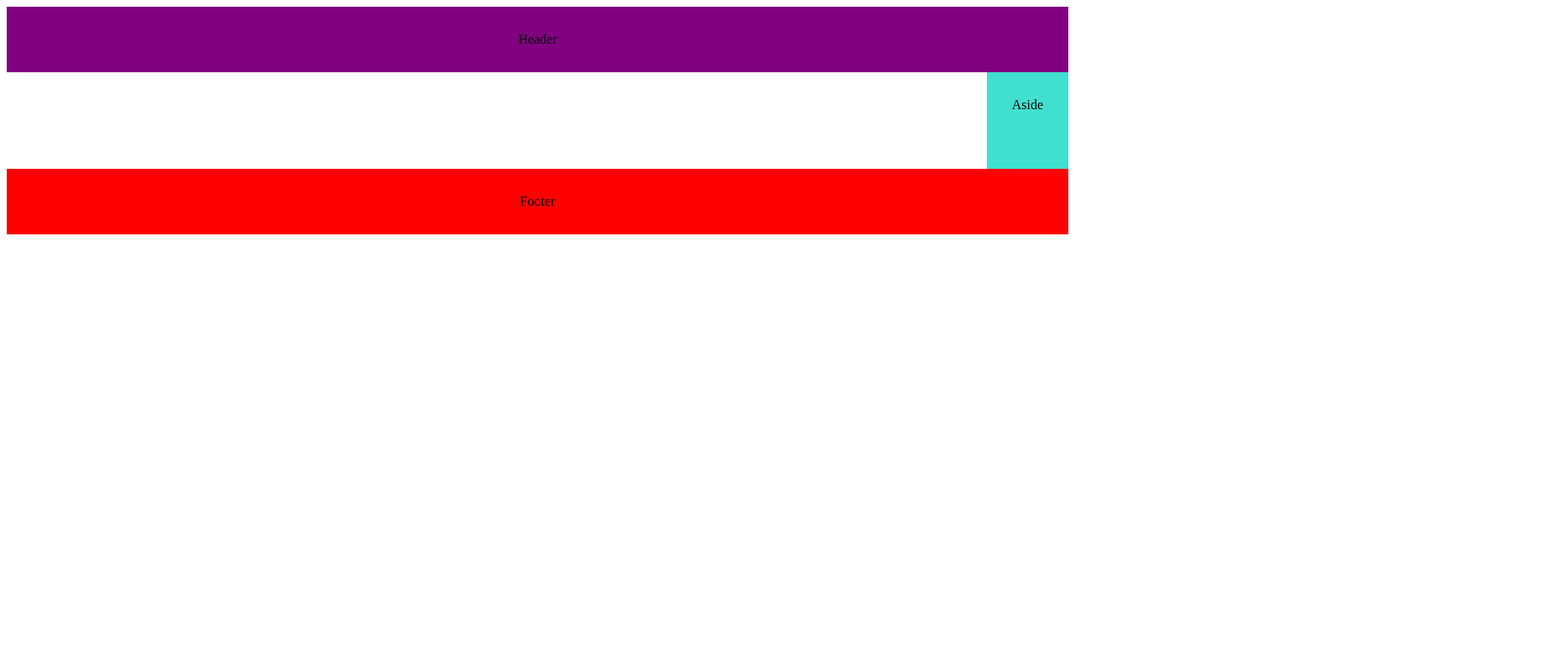
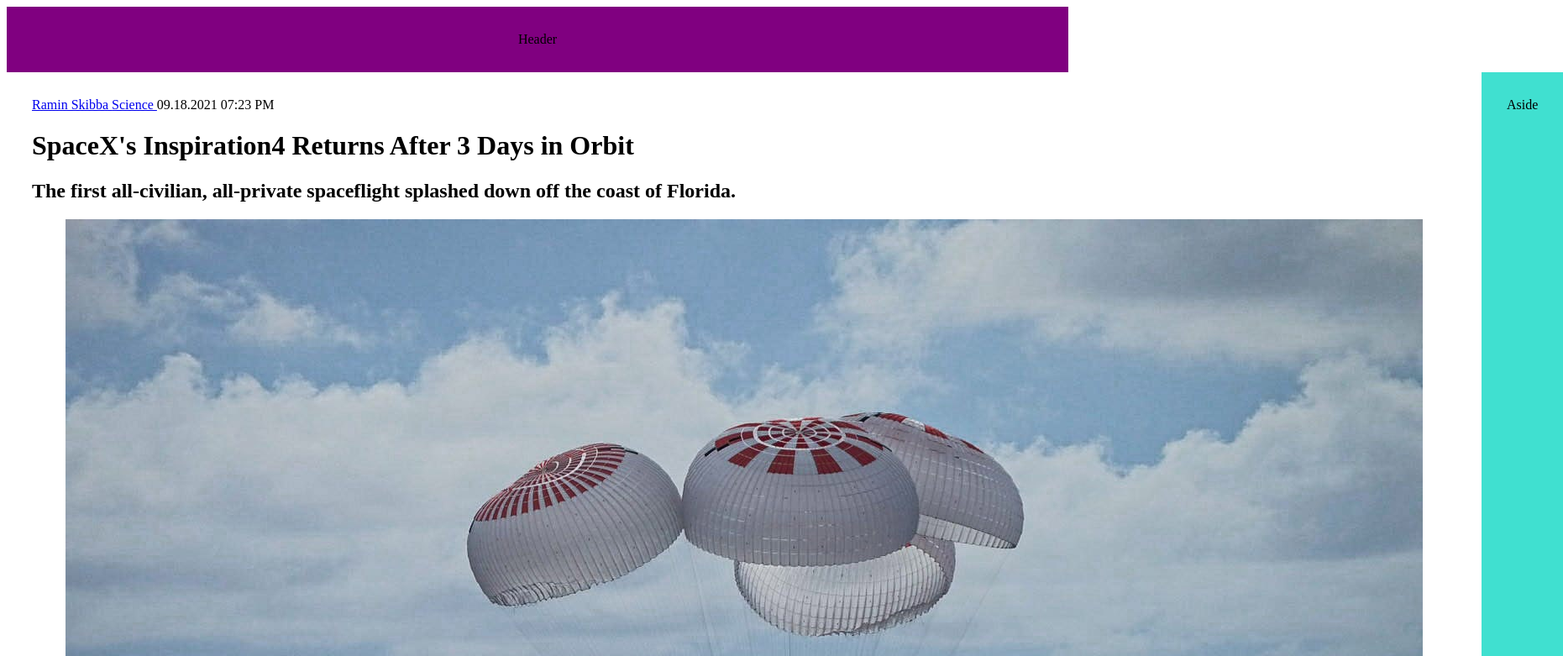
Before and after one commit to AndresCespedes23/noticia, a plain HTML site: page index-clase-2-a.html in a window 1280 px wide. Shown: the top 781 px of the page at 84% size, 1861 px wide, since content can reach past the window. Drawn offline with Linux system fonts and the light colour scheme.

Commit message:
agregué contenido de la noticia al html

```diff
--- a/index-clase-2-a.html
+++ b/index-clase-2-a.html
@@ -4,33 +4,54 @@
     <meta charset="UTF-8">
     <meta http-equiv="X-UA-Compatible" content="IE=edge">
     <meta name="viewport" content="width=device-width, initial-scale=1.0">
-    <title>Document</title>
+    <title>
+        SpaceX's Inspiration4 Returns After 3 Days in Orbit | WIRED
+    </title>
     <link rel="stylesheet" href="styles.css">
 </head>
 <body>
         <header>
             Header
         </header>
-        <div class="contenido">
+        <div class="content">
             <main>
                 <div>
-                    <div></div>
-                    <time></time>
+                    <div>
+                        <a href="https://www.wired.com/author/ramin-skibba/">
+                            <span>
+                                Ramin Skibba
+                            </span>
+                        </a>
+                        <a href="https://www.wired.com/category/science/">
+                            <span>
+                                Science
+                            <span>
+                        </a>
+                        <time datetime="09.18.2021 07:23">
+                            09.18.2021 07:23 PM
+                        </time>
+                    </div>
                 </div>
                 <h1>
-
+                    SpaceX's Inspiration4 Returns After 3 Days in Orbit
                 </h1>
-                <div>
-                    <div></div>
-                    <div></div>
-                </div>
+                <h2>
+                    The first all-civilian, all-private spaceflight splashed down off the coast of Florida.
+                </h2>
                 <figure>
                     <figcaption>
-                        <img src="" alt="">
+                        <img src="images/Science-SpaceX-Inspiration4-splashdown.jpg" alt="Inspiration4 splashdown">
+                        <p>
+                            After three days orbiting Earth, the astronauts of Inspiration4 flying aboard SpaceX’s Dragon spacecraft safely splashed down in the Atlantic Ocean off the coast of Kennedy Space Center, Florida, at 7:06 p.m. EDT. <b>COURTESY OF SPACEX/INSPIRATION4</b>
+                        </p>
                     </figcaption>
                 </figure>
-                <p></p>
-                <p></p>
+                <p>
+                    <span>AFTER SPENDING THREE</span> days about 360 miles above the ground, the all-civilian crew of SpaceX’s Inspiration4 have returned to Earth. Their Crew Dragon capsule slowed down to 15 miles per hour as it descended under four parachutes and splashed down at 7:07 pm Eastern off the Atlantic coast of Florida, not far from where they <a href="launched on Wednesday evening.">launched on Wednesday evening</a>.
+                </p>
+                <p>
+                    “Welcome home to planet Earth. Your mission has shown the world that space is for all of us and that everyday people can make extraordinary impacts in the world around them,” came the voice of SpaceX quality engineer Andy Tran, who was one of the hosts of the company’s livestream from mission control in Hawthorne, California.
+                </p>
             </main>
             <aside>
                 Aside
--- a/styles.css
+++ b/styles.css
@@ -17,6 +17,6 @@ footer {
     text-align: center;
     background-color: red;
 }
-.contenido {
+.content {
     display: flex;
 }
```
